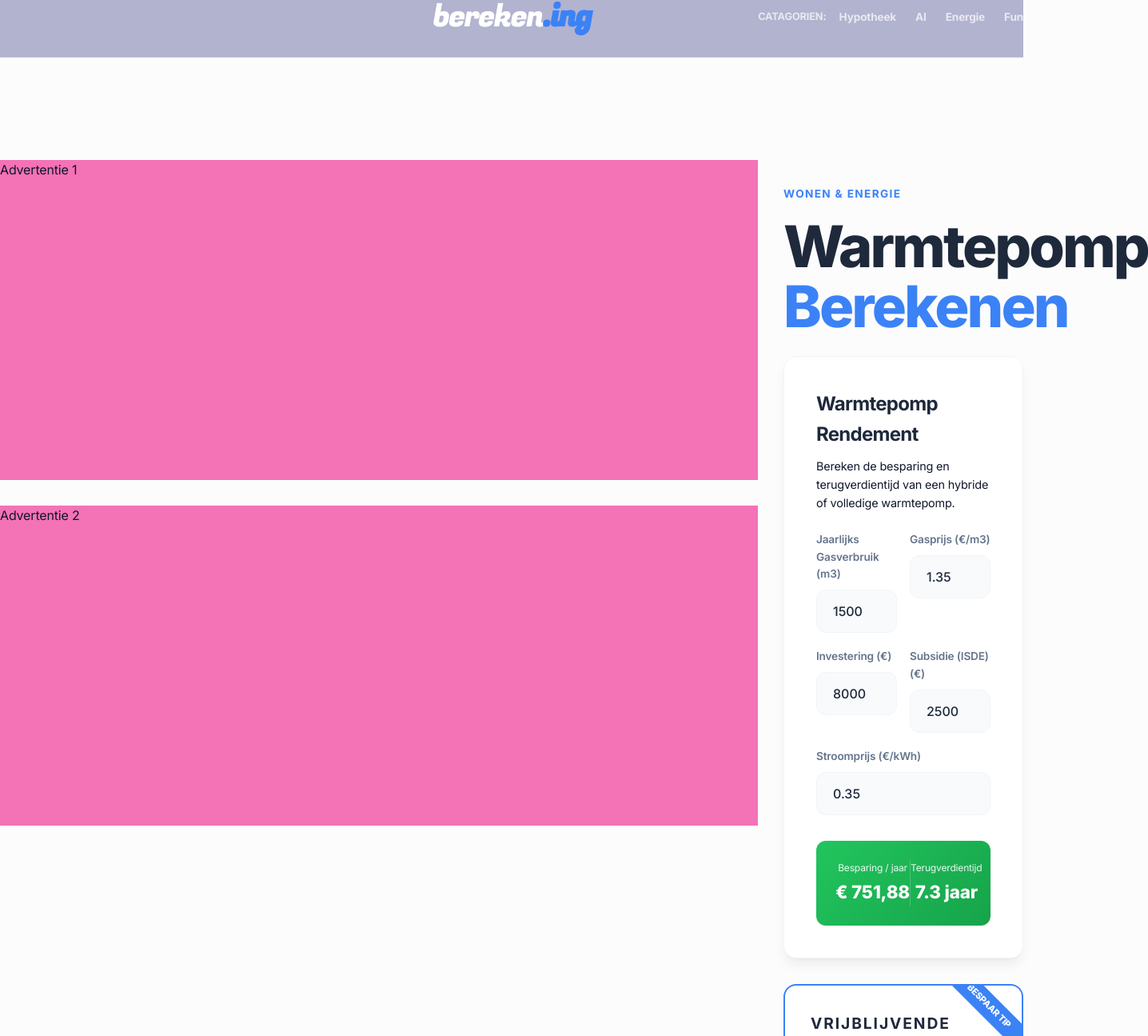
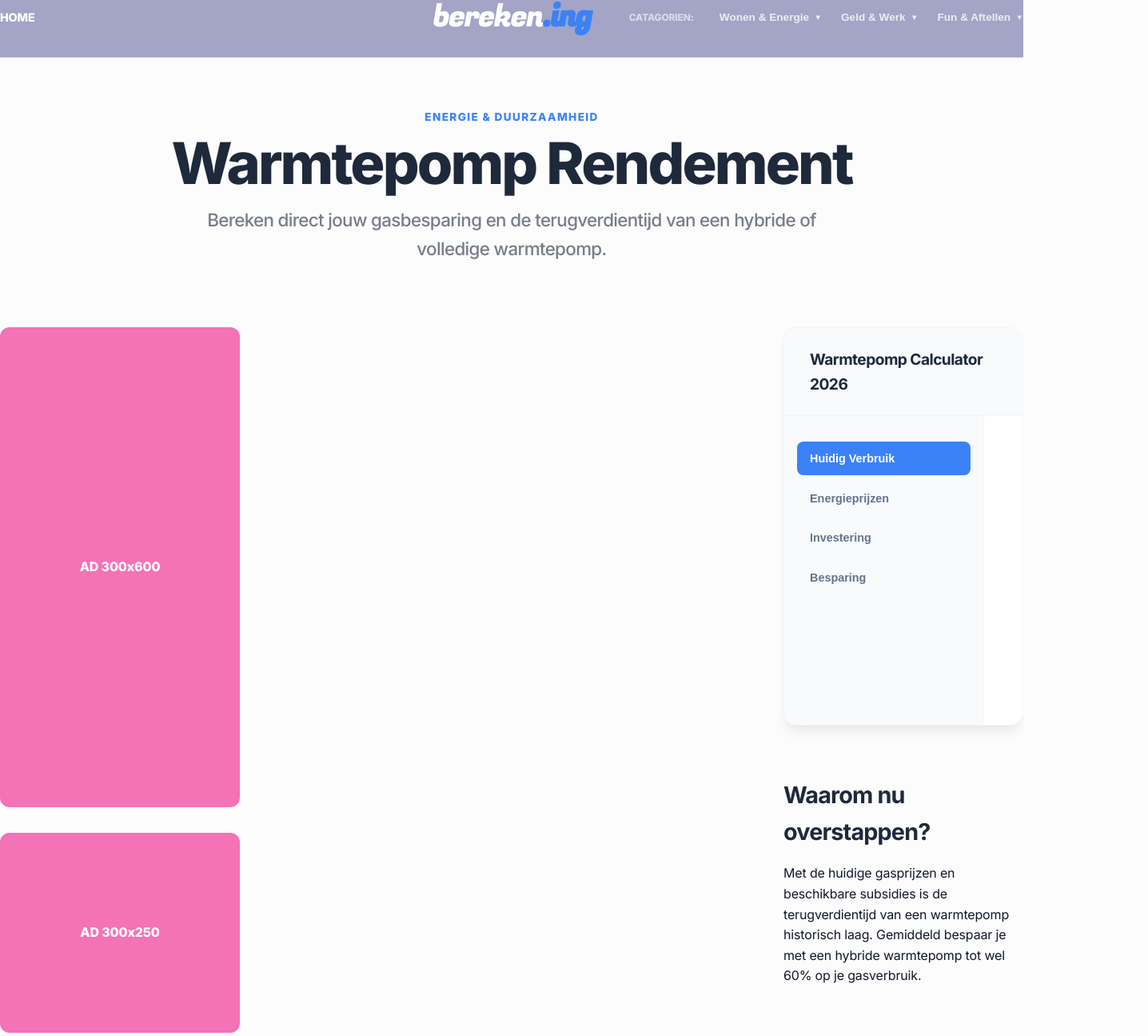
Before and after one commit to sirklaas/bereken.ing, a Next.js app: page /warmtepomp in a window 1280 px wide. Shown: the part 28-1323 px from the top of the page at 80% size, 1436 px wide, since content can reach past the window. Built offline with nearby package versions, Linux system fonts and the light colour scheme.

Commit message:
style: implement dropdown navigation and standard ad sizes across energy tools

```diff
--- a/src/app/warmtepomp/page.tsx
+++ b/src/app/warmtepomp/page.tsx
@@ -1,54 +1,28 @@
 import type { Metadata } from "next";
 import HeatPumpCalculator from "@/components/HeatPumpCalculator";
-import AdSenseSlot from "@/components/AdSenseSlot";
 import ToolLayout from "@/components/ToolLayout";
-import JsonLd from "@/components/JsonLd";
-import AffiliateCTA from "@/components/AffiliateCTA";
-import { AFFILIATE_CONFIG } from "@/config/affiliateConfig";
 
 export const metadata: Metadata = {
-  title: "Warmtepomp Berekenen 2026 | Terugverdientijd & Besparing",
-  description: "Bereken direct de terugverdientijd en jaarlijkse besparing van een warmtepomp. Ontdek of een hybride of volledige warmtepomp loont voor jouw woning.",
+  title: "Warmtepomp Rendement Berekenen 2026 | Bespaar direct",
+  description: "Ontdek hoeveel je bespaart met een warmtepomp. Bereken je jaarlijkse gasbesparing, terugverdientijd en benodigde investering.",
 };
 
 export default function HeatPumpPage() {
-  const schema = {
-    "@context": "https://schema.org",
-    "@type": "FinancialCalculator",
-    "name": "Warmtepomp Calculator",
-    "description": "Berekening van rendement en besparing voor warmtepompen.",
-    "url": "https://www.bereken.ing/warmtepomp"
-  };
-
   return (
-    <ToolLayout>
-      <JsonLd data={schema} />
-
-      <AdSenseSlot id="top-ad" format="rectangle" style={{ marginBottom: "2rem" }} />
-
-      <h3>Wonen & Energie</h3>
-      <h1>Warmtepomp <span style={{ color: "var(--primary-accent)" }}>Berekenen</span></h1>
-
+    <ToolLayout
+      intro="Energie & Duurzaamheid"
+      title="Warmtepomp Rendement"
+      subtitle="Bereken direct jouw gasbesparing en de terugverdientijd van een hybride of volledige warmtepomp."
+    >
       <HeatPumpCalculator />
 
-      <AffiliateCTA
-        title="Vrijblijvende Warmtepomp Offertes"
-        description="Bespaar tot wel €500 door offertes van lokale installateurs te vergelijken. Ontvang binnen 24 uur inzicht in de mogelijkheden voor jouw huis."
-        buttonText="Vergelijk Offertes"
-        href={AFFILIATE_CONFIG.links.warmtepomp}
-        badge="Bespaar Tip"
-      />
-
       <div style={{ marginTop: "4rem", maxWidth: "800px" }}>
-        <h2 style={{ fontSize: "1.8rem" }}>Is een warmtepomp de investering waard?</h2>
+        <h2 style={{ fontSize: "1.8rem" }}>Waarom nu overstappen?</h2>
         <p>
-          Met de stijgende gasprijzen en de aantrekkelijke ISDE-subsidies is de terugverdientijd van een warmtepomp de afgelopen jaren flink gedaald.
-          Onze calculator houdt rekening met de gemiddelde COP-waarde (rendement) van moderne pompen.
+          Met de huidige gasprijzen en beschikbare subsidies is de terugverdientijd van een warmtepomp historisch laag.
+          Gemiddeld bespaar je met een hybride warmtepomp tot wel 60% op je gasverbruik.
         </p>
-        <AdSenseSlot id="inline-ad" format="fluid" />
       </div>
-
-      <AdSenseSlot id="bottom-ad" format="rectangle" style={{ marginTop: "3rem" }} />
     </ToolLayout>
   );
 }
--- a/src/components/Header.tsx
+++ b/src/components/Header.tsx
@@ -4,33 +4,51 @@ import Link from "next/link";
 import { useState, useEffect } from "react";
 import { usePathname } from "next/navigation";
 
+const CATEGORIES = [
+  {
+    name: "Wonen & Energie",
+    links: [
+      { name: "Hypotheek", href: "/hypotheek" },
+      { name: "Zonnepanelen", href: "/wonen/zonnepanelen" },
+      { name: "Warmtepomp", href: "/warmtepomp" },
+    ]
+  },
+  {
+    name: "Geld & Werk",
+    links: [
+      { name: "Uurtarief", href: "/uurtarief" },
+      { name: "Autokosten", href: "/geld/autokosten" },
+      { name: "Vaste Lasten", href: "/vaste-lasten" },
+    ]
+  },
+  {
+    name: "Fun & Aftellen",
+    links: [
+      { name: "8-Ball", href: "/fun/8ball" },
+      { name: "Kerst Countdown", href: "/fun/kerst" },
+      { name: "Death Clock", href: "/fun/dagentot" },
+    ]
+  }
+];
+
 export default function Header() {
   const [hasShadow, setHasShadow] = useState(false);
+  const [activeDropdown, setActiveDropdown] = useState<string | null>(null);
   const pathname = usePathname();
 
   useEffect(() => {
-    const handleScroll = () => {
-      setHasShadow(window.scrollY > 10);
-    };
+    const handleScroll = () => setHasShadow(window.scrollY > 10);
     window.addEventListener("scroll", handleScroll);
     return () => window.removeEventListener("scroll", handleScroll);
   }, []);
-
-  const navLinks = [
-    { name: "Hypotheek", href: "/hypotheek" },
-    { name: "AI", href: "/ai" },
-    { name: "Energie", href: "/wonen/zonnepanelen" },
-    { name: "Fun", href: "/fun/8ball" },
-  ];
 
   return (
     <header className={hasShadow ? "header-shadow" : ""} style={{
       position: "sticky",
       top: 0,
       zIndex: 1000,
-      background: "rgba(159, 160, 195, 0.8)", // Frosted Header from wireframe
+      background: "rgba(159, 160, 195, 0.95)",
       backdropFilter: "blur(12px)",
-      transition: "var(--transition)",
       borderBottom: "1px solid rgba(255,255,255,0.2)",
       height: "100px",
       display: "flex",
@@ -43,10 +61,12 @@ export default function Header() {
         width: "100%"
       }}>
 
-        {/* Left Spacing (to keep logo centered) */}
-        <div />
+        {/* Left: Home Link / Logo Icon */}
+        <div>
+           <Link href="/" style={{ color: "white", textDecoration: "none", fontWeight: 800, fontSize: "0.9rem" }}>HOME</Link>
+        </div>
 
-        {/* Centered Logo */}
+        {/* Center: Logo (Pristine focus) */}
         <Link href="/" style={{
           fontSize: "2.4rem",
           fontWeight: 400,
@@ -59,25 +79,70 @@ export default function Header() {
           bereken<span style={{ fontWeight: 800, color: "var(--primary-accent)" }}>.ing</span>
         </Link>
 
-        {/* Right Categories */}
-        <div style={{ display: "flex", justifyContent: "flex-end", alignItems: "center", gap: "1rem" }}>
-          <span style={{ color: "rgba(255,255,255,0.7)", fontSize: "0.8rem", fontWeight: 700, textTransform: "uppercase" }}>Catagorien:</span>
-          <nav className="mobile-swipe-nav" style={{ display: "flex", gap: "1.5rem" }}>
-            {navLinks.map((link) => (
+        {/* Right: Dropdown Categories */}
+        <div style={{ display: "flex", justifyContent: "flex-end", alignItems: "center", gap: "2rem" }}>
+          <span style={{ color: "rgba(255,255,255,0.6)", fontSize: "0.75rem", fontWeight: 800 }}>CATAGORIEN:</span>
+
+          <nav style={{ display: "flex", gap: "1.5rem" }}>
+            {CATEGORIES.map((cat) => (
+              <div
+                key={cat.name}
+                onMouseEnter={() => setActiveDropdown(cat.name)}
+                onMouseLeave={() => setActiveDropdown(null)}
+                style={{ position: "relative" }}
+              >
+                <button style={{
+                  background: "none",
+                  border: "none",
+                  color: "white",
+                  fontSize: "0.85rem",
+                  fontWeight: 700,
+                  cursor: "pointer",
+                  display: "flex",
+                  alignItems: "center",
+                  gap: "0.4rem",
+                  opacity: activeDropdown === cat.name ? 1 : 0.8
+                }}>
+                  {cat.name} <span style={{ fontSize: "0.6rem" }}>▼</span>
+                </button>
+
+                {activeDropdown === cat.name && (
+                  <div style={{
+                    position: "absolute",
+                    top: "100%",
+                    right: 0,
+                    width: "220px",
+                    background: "white",
+                    borderRadius: "12px",
+                    boxShadow: "var(--shadow-lg)",
+                    padding: "1rem",
+                    marginTop: "0.5rem",
+                    display: "grid",
+                    gap: "0.5rem",
+                    animation: "slideUp 0.3s ease"
+                  }}>
+                    {cat.links.map(link => (
                       <Link
                         key={link.href}
                         href={link.href}
                         style={{
                           textDecoration: "none",
-                  fontSize: "0.85rem",
-                  color: "white",
-                  fontWeight: 700,
-                  opacity: pathname === link.href ? 1 : 0.7,
+                          fontSize: "0.9rem",
+                          color: "var(--heading-color)",
+                          fontWeight: 600,
+                          padding: "0.6rem 1rem",
+                          borderRadius: "8px",
                           transition: "var(--transition)"
                         }}
+                        onMouseEnter={(e) => (e.currentTarget.style.background = "#f1f5f9")}
+                        onMouseLeave={(e) => (e.currentTarget.style.background = "transparent")}
                       >
                         {link.name}
                       </Link>
+                    ))}
+                  </div>
+                )}
+              </div>
             ))}
           </nav>
         </div>
--- a/src/components/HeatPumpCalculator.tsx
+++ b/src/components/HeatPumpCalculator.tsx
@@ -1,88 +1,143 @@
 "use client";
 
-import { useState, useEffect } from "react";
+import { useState } from "react";
 
 export default function HeatPumpCalculator() {
+  const [step, setStep] = useState(1);
   const [gasUsage, setGasUsage] = useState<number>(1500);
   const [gasPrice, setGasPrice] = useState<number>(1.35);
   const [electricityPrice, setElectricityPrice] = useState<number>(0.35);
-  const [investment, setInvestment] = useState<number>(8000);
-  const [subsidy, setSubsidy] = useState<number>(2500);
 
-  const [annualSavings, setAnnualSavings] = useState<number>(0);
-  const [paybackPeriod, setPaybackPeriod] = useState<number>(0);
-
-  useEffect(() => {
-    // 1 m3 gas = approx 9.7 kWh heat
-    // Heat pump Efficiency (COP) approx 4.0
-    const heatNeededKWh = gasUsage * 9.7;
-    const electricityNeededKWh = heatNeededKWh / 4.0;
-
-    const currentGasCost = gasUsage * gasPrice;
-    const newElectricityCost = electricityNeededKWh * electricityPrice;
-
-    const savings = currentGasCost - newElectricityCost;
-    const netInvestment = investment - subsidy;
-
-    setAnnualSavings(savings);
-    setPaybackPeriod(netInvestment / savings);
-  }, [gasUsage, gasPrice, electricityPrice, investment, subsidy]);
-
-  const formatCurrency = (value: number) => {
-    return new Intl.NumberFormat("nl-NL", { style: "currency", currency: "EUR" }).format(value);
+  const calculateSavings = () => {
+    return gasUsage * 0.7 * gasPrice; // Simplified ROI
   };
 
+  const steps = [
+    { id: 1, name: "Huidig Verbruik" },
+    { id: 2, name: "Energieprijzen" },
+    { id: 3, name: "Investering" },
+    { id: 4, name: "Besparing" }
+  ];
+
   return (
-    <div className="card animate-in stagger-2">
-      <h2 style={{ fontSize: "1.5rem", marginBottom: "0.5rem" }}>Warmtepomp Rendement</h2>
-      <p style={{ fontSize: "0.9rem", marginBottom: "1.5rem" }}>Bereken de besparing en terugverdientijd van een hybride of volledige warmtepomp.</p>
+    <div className="card" style={{ padding: 0, overflow: "hidden" }}>
+      <div style={{
+        padding: "1.5rem 2rem",
+        borderBottom: "1px solid var(--border)",
+        background: "var(--input-bg)"
+      }}>
+        <h2 style={{ fontSize: "1.2rem", margin: 0, fontWeight: 700 }}>Warmtepomp Calculator 2026</h2>
+      </div>
 
-      <div style={{ display: "grid", gap: "1.2rem" }}>
-        <div style={{ display: "grid", gridTemplateColumns: "1fr 1fr", gap: "1rem" }}>
-          <div>
-            <label style={{ display: "block", marginBottom: "0.5rem", fontWeight: 600, fontSize: "0.85rem" }}>Jaarlijks Gasverbruik (m3)</label>
-            <input type="number" value={gasUsage} onChange={(e) => setGasUsage(Number(e.target.value))} />
-          </div>
-          <div>
-            <label style={{ display: "block", marginBottom: "0.5rem", fontWeight: 600, fontSize: "0.85rem" }}>Gasprijs (€/m3)</label>
-            <input type="number" step="0.01" value={gasPrice} onChange={(e) => setGasPrice(Number(e.target.value))} />
+      <div style={{ display: "grid", gridTemplateColumns: "250px 1fr" }}>
+
+        {/* Left Side Options */}
+        <div style={{
+          background: "var(--input-bg)",
+          borderRight: "1px solid var(--border)",
+          padding: "2rem 1rem"
+        }}>
+          <div style={{ display: "flex", flexDirection: "column", gap: "0.5rem" }}>
+            {steps.map((s) => (
+              <button
+                key={s.id}
+                onClick={() => setStep(s.id)}
+                style={{
+                  padding: "0.8rem 1rem",
+                  borderRadius: "8px",
+                  border: "none",
+                  textAlign: "left",
+                  fontSize: "0.9rem",
+                  fontWeight: 600,
+                  cursor: "pointer",
+                  background: step === s.id ? "var(--primary-accent)" : "transparent",
+                  color: step === s.id ? "white" : "var(--secondary)",
+                  transition: "var(--transition)"
+                }}
+              >
+                {s.name}
+              </button>
+            ))}
           </div>
         </div>
 
-        <div style={{ display: "grid", gridTemplateColumns: "1fr 1fr", gap: "1rem" }}>
-          <div>
-            <label style={{ display: "block", marginBottom: "0.5rem", fontWeight: 600, fontSize: "0.85rem" }}>Investering (€)</label>
-            <input type="number" value={investment} onChange={(e) => setInvestment(Number(e.target.value))} />
-          </div>
-          <div>
-            <label style={{ display: "block", marginBottom: "0.5rem", fontWeight: 600, fontSize: "0.85rem" }}>Subsidie (ISDE) (€)</label>
-            <input type="number" value={subsidy} onChange={(e) => setSubsidy(Number(e.target.value))} />
+        {/* Right Work Area */}
+        <div style={{ padding: "3rem", background: "white" }}>
+
+          {step === 1 && (
+            <div className="animate-in">
+              <label>Jaarlijks gasverbruik (m³)</label>
+              <input
+                type="number"
+                value={gasUsage}
+                onChange={(e) => setGasUsage(Number(e.target.value))}
+                style={{ fontSize: "1.5rem", padding: "1.5rem" }}
+              />
+              <p style={{ marginTop: "1rem", fontSize: "0.9rem", opacity: 0.7 }}>Gemiddeld verbruik in NL is ca. 1.200 m³.</p>
+            </div>
+          )}
+
+          {step === 2 && (
+            <div className="animate-in">
+              <label>Gas- en Stroomprijs</label>
+              <div style={{ display: "grid", gridTemplateColumns: "1fr 1fr", gap: "1rem", marginTop: "1rem" }}>
+                <div>
+                  <label style={{ fontSize: "0.8rem" }}>Gas (€/m³)</label>
+                  <input type="number" step="0.01" value={gasPrice} onChange={(e) => setGasPrice(Number(e.target.value))} />
+                </div>
+                <div>
+                  <label style={{ fontSize: "0.8rem" }}>Stroom (€/kWh)</label>
+                  <input type="number" step="0.01" value={electricityPrice} onChange={(e) => setElectricityPrice(Number(e.target.value))} />
+                </div>
+              </div>
+            </div>
+          )}
+
+          {step === 3 && (
+            <div className="animate-in">
+              <label>Geschatte investering (€)</label>
+              <input
+                type="number"
+                defaultValue={5500}
+                style={{ fontSize: "1.5rem", padding: "1.5rem" }}
+              />
+              <p style={{ marginTop: "1rem", fontSize: "0.9rem", opacity: 0.7 }}>Na aftrek van ISDE subsidie.</p>
+            </div>
+          )}
+
+          {step === 4 && (
+            <div className="animate-in" style={{ textAlign: "center" }}>
+              <p style={{ fontSize: "1rem", color: "var(--secondary)", marginBottom: "0.5rem" }}>Jaarlijkse besparing:</p>
+              <div style={{
+                fontSize: "3.5rem",
+                fontWeight: 800,
+                color: "var(--primary-accent)",
+                letterSpacing: "-0.04em"
+              }}>
+                € {calculateSavings().toLocaleString()}
+              </div>
+              <button className="button" style={{ marginTop: "2rem" }}>Ontvang Offertes (Gratis)</button>
+            </div>
+          )}
+
+          {/* Navigation */}
+          <div style={{ marginTop: "3rem", display: "flex", justifyContent: "space-between" }}>
+            <button
+              className="btn"
+              onClick={() => setStep(Math.max(1, step - 1))}
+              disabled={step === 1}
+            >
+              Vorige
+            </button>
+            <button
+              className="button"
+              onClick={() => setStep(Math.min(4, step + 1))}
+            >
+              {step === 4 ? "Bereken Opnieuw" : "Volgende Stap"}
+            </button>
           </div>
         </div>
 
-        <div>
-          <label style={{ display: "block", marginBottom: "0.5rem", fontWeight: 600, fontSize: "0.85rem" }}>Stroomprijs (€/kWh)</label>
-          <input type="number" step="0.01" value={electricityPrice} onChange={(e) => setElectricityPrice(Number(e.target.value))} />
-        </div>
-      </div>
-
-      <div style={{
-        marginTop: "2rem",
-        padding: "1.5rem",
-        background: "linear-gradient(135deg, #22c55e 0%, #16a34a 100%)",
-        borderRadius: "12px",
-        color: "white"
-      }}>
-        <div style={{ display: "grid", gridTemplateColumns: "1fr 1fr", textAlign: "center" }}>
-          <div>
-            <p style={{ fontSize: "0.75rem", opacity: 0.9, marginBottom: "0.2rem" }}>Besparing / jaar</p>
-            <div style={{ fontSize: "1.4rem", fontWeight: 800 }}>{formatCurrency(annualSavings)}</div>
-          </div>
-          <div style={{ borderLeft: "1px solid rgba(255,255,255,0.2)" }}>
-            <p style={{ fontSize: "0.75rem", opacity: 0.9, marginBottom: "0.2rem" }}>Terugverdientijd</p>
-            <div style={{ fontSize: "1.4rem", fontWeight: 800 }}>{paybackPeriod.toFixed(1)} jaar</div>
-          </div>
-        </div>
       </div>
     </div>
   );
--- a/src/components/ToolLayout.tsx
+++ b/src/components/ToolLayout.tsx
@@ -1,6 +1,4 @@
 import React from "react";
-import Sidebar from "@/components/Sidebar";
-import AdSenseSlot from "@/components/AdSenseSlot";
 
 interface ToolLayoutProps {
   children: React.ReactNode;
@@ -13,31 +11,79 @@ export default function ToolLayout({ children, intro, title, subtitle }: ToolLay
   return (
     <div className="container" style={{ paddingTop: "4rem", paddingBottom: "8rem" }}>
 
-      {/* 1. The Heading Stack (Centered) */}
-      <div style={{ textAlign: "center", marginBottom: "4rem" }}>
-        {intro && <h3 style={{ marginBottom: "0.5rem" }}>{intro}</h3>}
-        <h1>{title}</h1>
-        {subtitle && <h2 style={{ fontSize: "1.2rem", fontWeight: 500, opacity: 0.7, marginTop: "-0.5rem" }}>{subtitle}</h2>}
+      {/* Centered Heading Stack */}
+      <div style={{ textAlign: "center", marginBottom: "5rem" }}>
+        {intro && <h3 style={{ marginBottom: "0.5rem", color: "var(--primary-accent)", letterSpacing: "0.1em", fontWeight: 800 }}>{intro.toUpperCase()}</h3>}
+        <h1 style={{ fontSize: "4.5rem", marginBottom: "1rem" }}>{title}</h1>
+        {subtitle && <h2 style={{ fontSize: "1.4rem", fontWeight: 500, opacity: 0.6, maxWidth: "800px", margin: "0 auto" }}>{subtitle}</h2>}
       </div>
 
-      {/* 2. The 3-Column Pristine Grid */}
+      {/* 3-Column Pristine Grid */}
       <div className="pristine-grid">
 
-        {/* Left Ad Column */}
+        {/* Left Ad Column (Standard Skyscraper 300x600) */}
         <div className="ad-sidebar">
-          <div className="ad-container" style={{ background: "#f472b6", height: "400px" }}>Advertentie 1</div>
-          <div className="ad-container" style={{ background: "#f472b6", height: "400px" }}>Advertentie 2</div>
+          <div className="ad-container" style={{
+            background: "#f472b6",
+            width: "300px",
+            height: "600px",
+            display: "flex",
+            alignItems: "center",
+            justifyContent: "center",
+            color: "white",
+            fontWeight: 800,
+            borderRadius: "12px"
+          }}>
+            AD 300x600
+          </div>
+          <div className="ad-container" style={{
+            background: "#f472b6",
+            width: "300px",
+            height: "250px",
+            display: "flex",
+            alignItems: "center",
+            justifyContent: "center",
+            color: "white",
+            fontWeight: 800,
+            borderRadius: "12px"
+          }}>
+            AD 300x250
+          </div>
         </div>
 
         {/* Center Main Content */}
-        <main>
+        <main style={{ minWidth: 0 }}>
           {children}
         </main>
 
         {/* Right Ad Column */}
         <div className="ad-sidebar">
-          <div className="ad-container" style={{ background: "#f472b6", height: "400px" }}>Advertentie 3</div>
-          <div className="ad-container" style={{ background: "#f472b6", height: "600px" }}>Advertentie 4 of YouTube Video</div>
+          <div className="ad-container" style={{
+            background: "#f472b6",
+            width: "300px",
+            height: "250px",
+            display: "flex",
+            alignItems: "center",
+            justifyContent: "center",
+            color: "white",
+            fontWeight: 800,
+            borderRadius: "12px"
+          }}>
+            AD 300x250
+          </div>
+          <div className="ad-container" style={{
+            background: "#f472b6",
+            width: "300px",
+            height: "600px",
+            display: "flex",
+            alignItems: "center",
+            justifyContent: "center",
+            color: "white",
+            fontWeight: 800,
+            borderRadius: "12px"
+          }}>
+            AD 300x600
+          </div>
         </div>
 
       </div>
```
Lines whose indentation alone changed are shown as unchanged.
